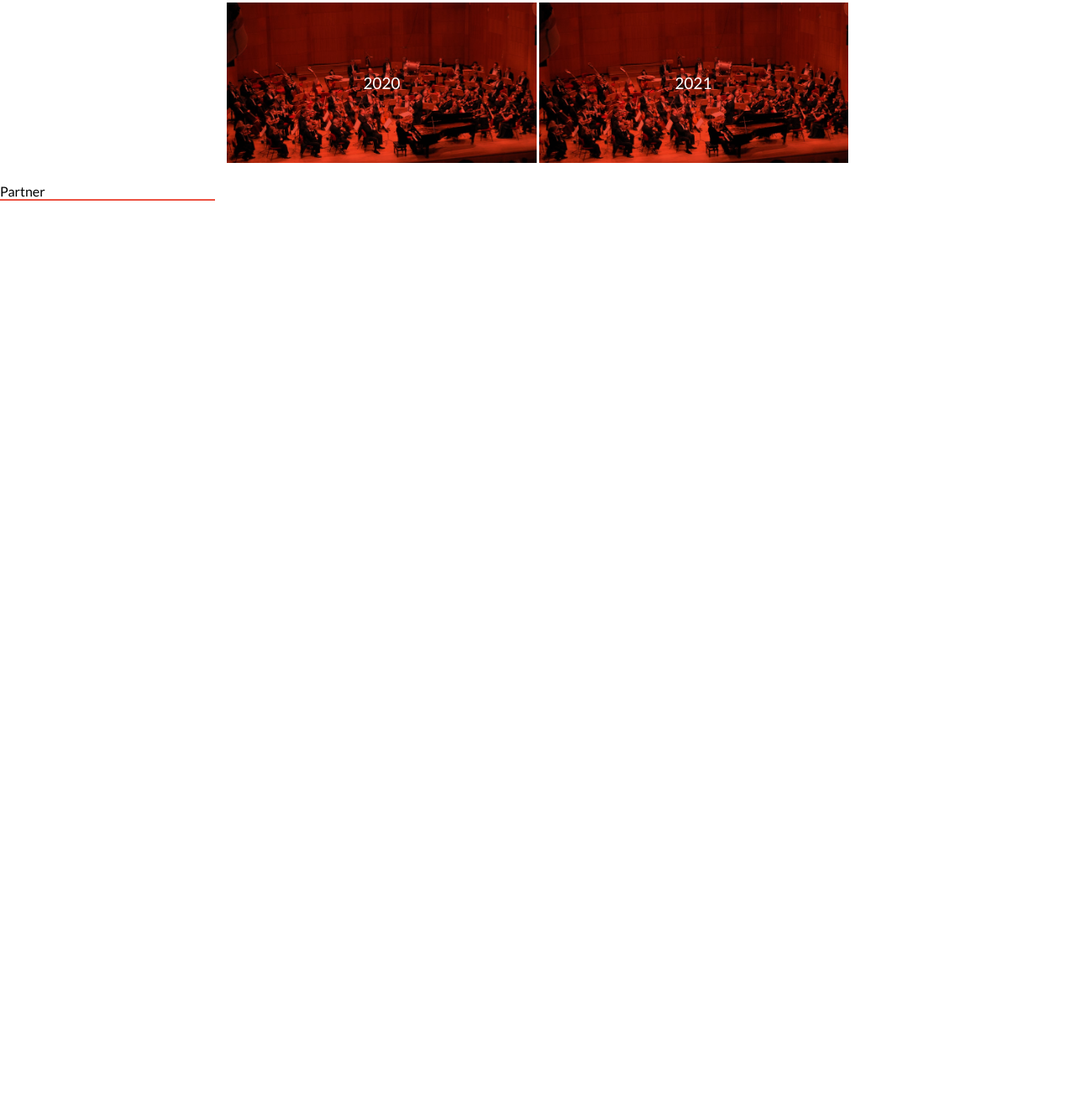
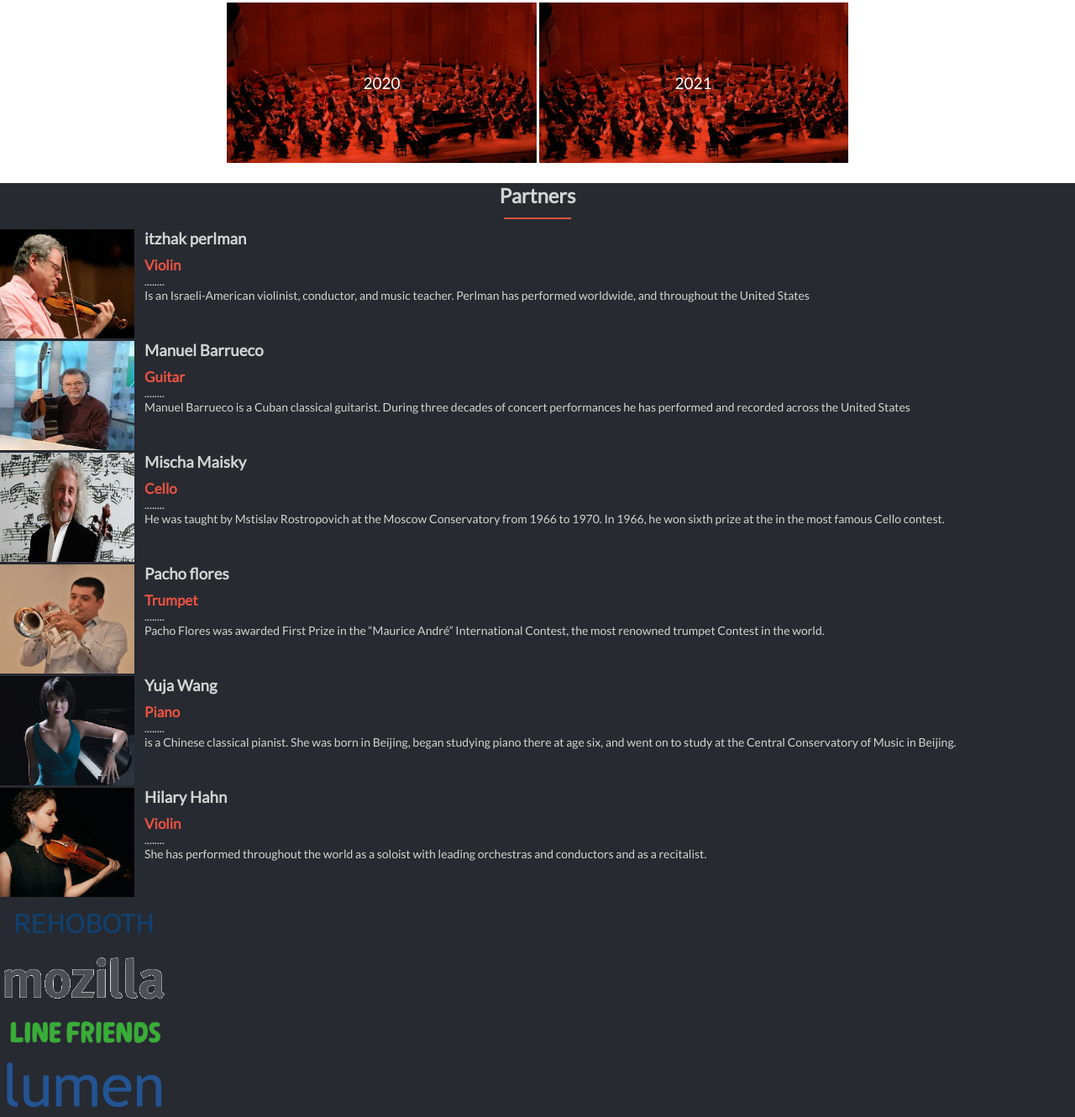
Before and after one commit to andgarzonmal/Capstone-project-, a website: page about.html in a window 1280 px wide. Shown: the part 1330-2660 px from the top of the page at 84% size. Before the commit the page ends 1581 px from the top, so only its background shows below. Drawn offline with Linux system fonts and the light colour scheme; a web font is replaced by a local one.

Commit message:
➕ ADD partners section

```diff
--- a/about.html
+++ b/about.html
@@ -139,11 +139,27 @@
     </article>
   </section>
 
-  <section class="about-footer">
-    <footer class="about-footer">
-      <p>Partner</p>
-      <div class="about-logo-line"></div>
-    </footer>
+  <section class="partners">
+    <article class="sponsors">
+      <div class="main-header" id="soloists-header">
+        <h2 class="main-title title-sponsor">Partners</h2>
+        <div class="partners-line"></div>
+      </div>
+      <ul class="sponsores-img">
+        <li class="images">
+          <img class="image-sponsore" src="./images/rehoboth.png" alt="rehoboth">
+        </li>
+        <li class="images">
+          <img class="image-sponsore" src="./images/mozilla.png" alt="mozilla">
+        </li>
+        <li class="images">
+          <img class="image-sponsore" src="./images/line-friends.png" alt="logo2">
+        </li>
+        <li class="images">
+          <img class="image-sponsore" src="./images/lumen.png" alt="lumen">
+        </li>
+      </ul>
+    </article>
   </section>
 
   <script src="./index.js"></script>
```
